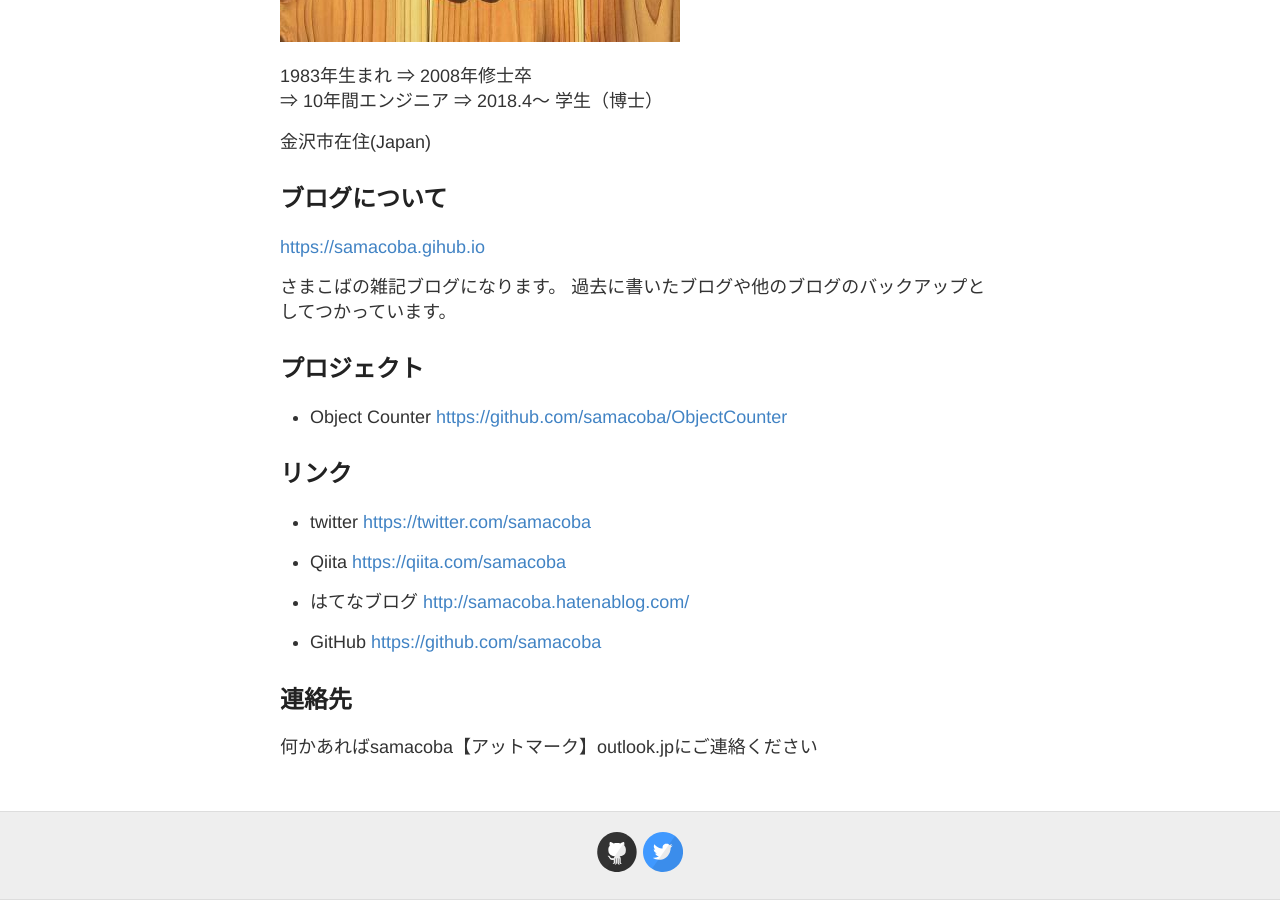
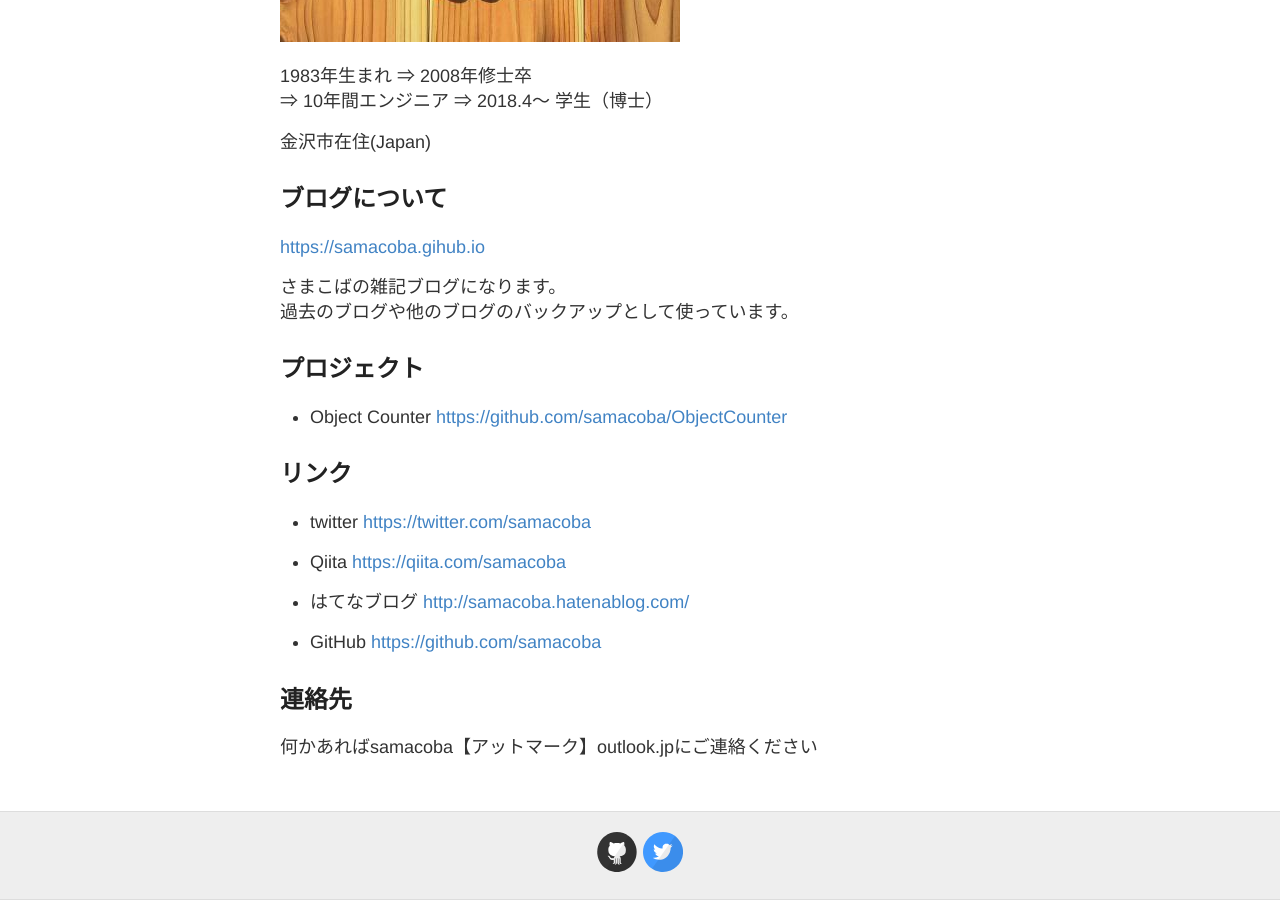
Before and after one commit to samacoba/samacoba.github.io, a Jekyll site: the page built from about.md, in a window 1280 px wide and 900 px high, scrolled down 690 px. Built offline with Jekyll 4.4.1, drawn with Linux system fonts in a browser that asks for light colours.

Commit message:
Update about.md

```diff
--- a/about.md
+++ b/about.md
@@ -19,7 +19,7 @@ permalink: /about/
 [https://samacoba.gihub.io](https://samacoba.github.io)
 
 さまこばの雑記ブログになります。
-過去に書いたブログや他のブログのバックアップとしてつかっています。
+過去のブログや他のブログのバックアップとして使っています。
 
 ## プロジェクト
 * Object Counter
```
